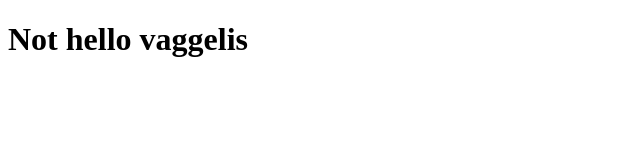
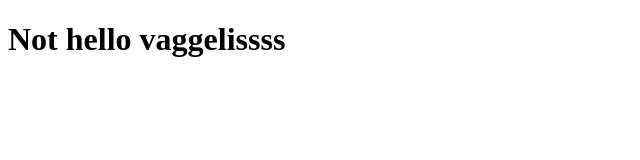
Before and after one commit to Dourdox5/PROJECT-ANIMALS, a plain HTML site: page index.html in a window 1280 px wide. Shown: the full height of the page, 0-640 px from the left. Drawn offline with Linux system fonts and the light colour scheme.

Commit message:
vagelis 2

```diff
--- a/index.html
+++ b/index.html
@@ -6,6 +6,6 @@
     <title>Document</title>
 </head>
 <body>
-    <h1>Not hello vaggelis</h1>
+    <h1>Not hello vaggelissss</h1>
 </body>
 </html>
```
